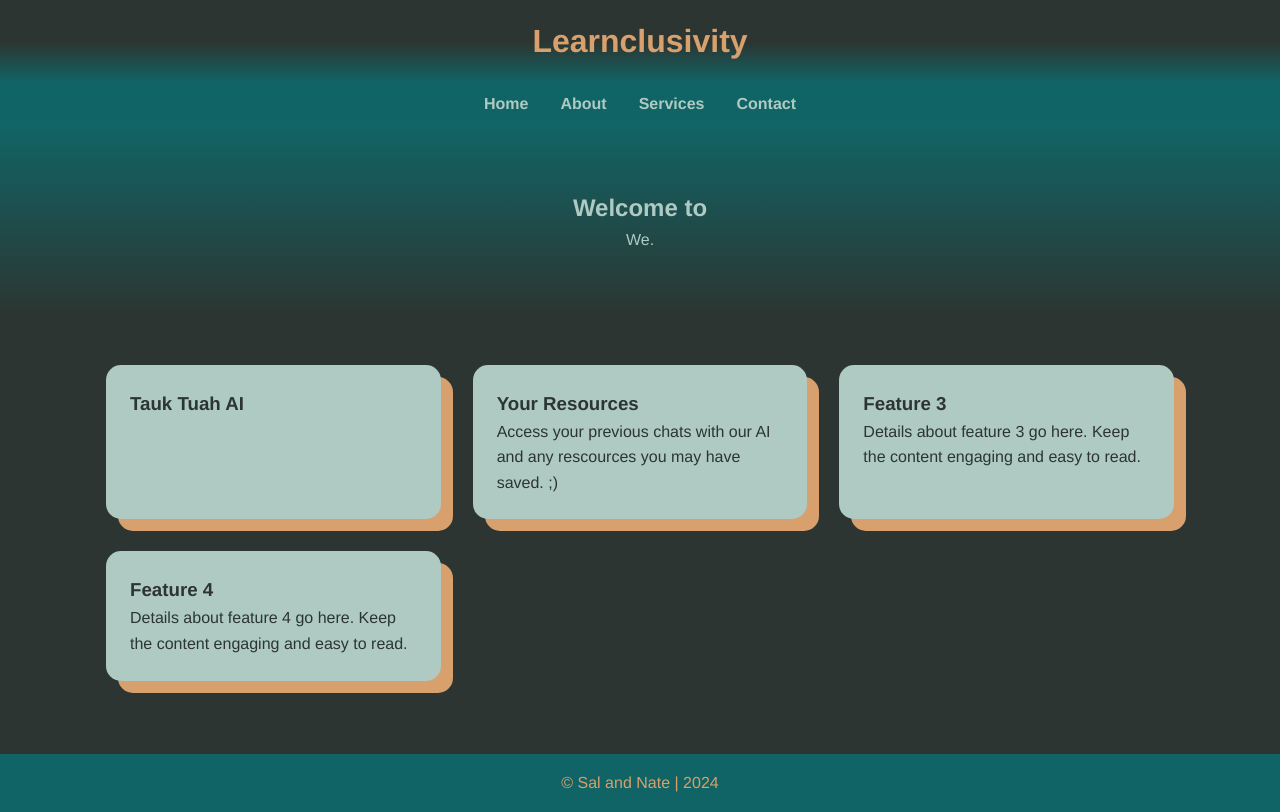
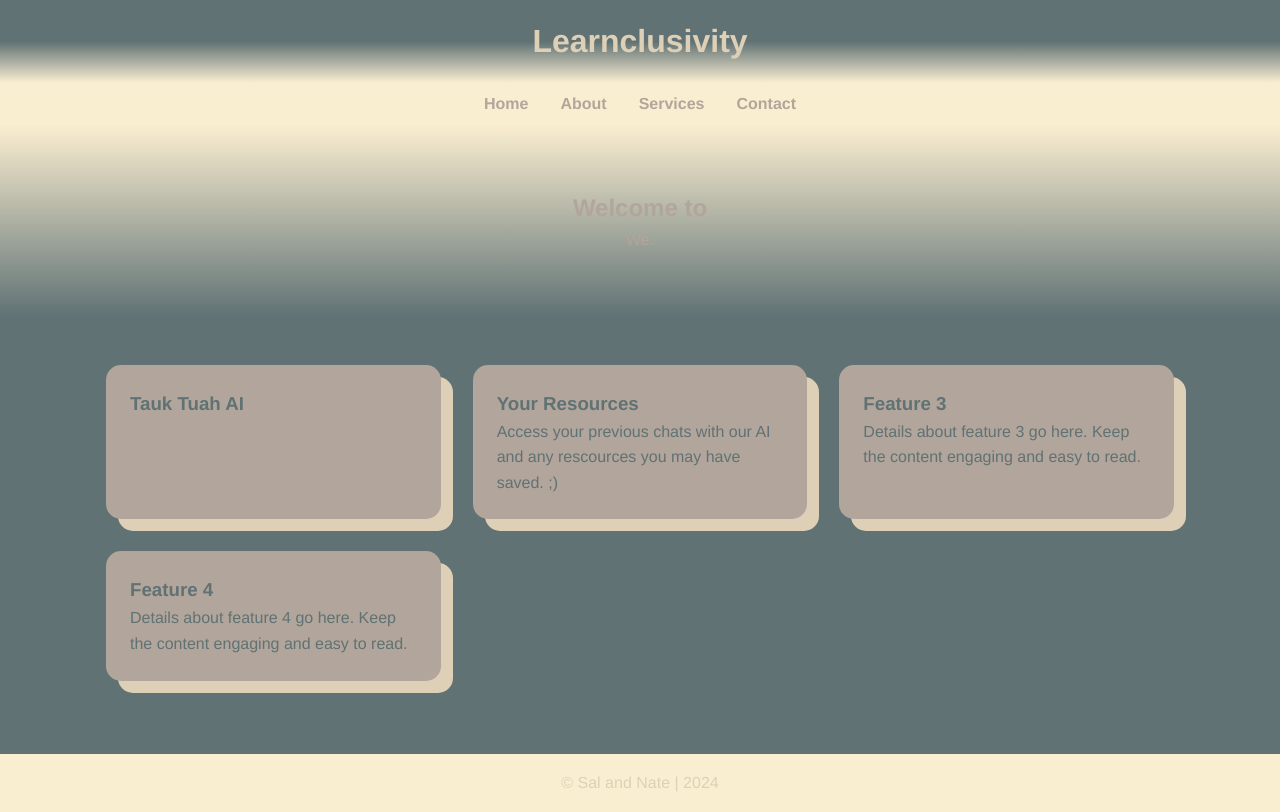
Before and after one commit to SalC124/spectrum-snuffer, a React (Vite) app in the folder MRL-LearningDisabilities/: page / in a window 1280 px wide. Built offline with nearby package versions, Linux system fonts and the light colour scheme.

Commit message:
colour TEA BRITISH

```diff
--- a/MRL-LearningDisabilities/src/index.css
+++ b/MRL-LearningDisabilities/src/index.css
@@ -18,11 +18,11 @@
   --porpol: #b48ead;
 
   /*NEW TUFF COLORS */
-  --blackest: #2c3531;
-  --greeb: #116466;
+  --blackest: #607274;
+  --greeb: #FAEED1;
   --tan: #d9b08c;
-  --bagel: #d7a06d;
-  --perry: #aecac2;
+  --bagel: #DED0B6;
+  --perry: #B2A59B;
 
 }
 
```
